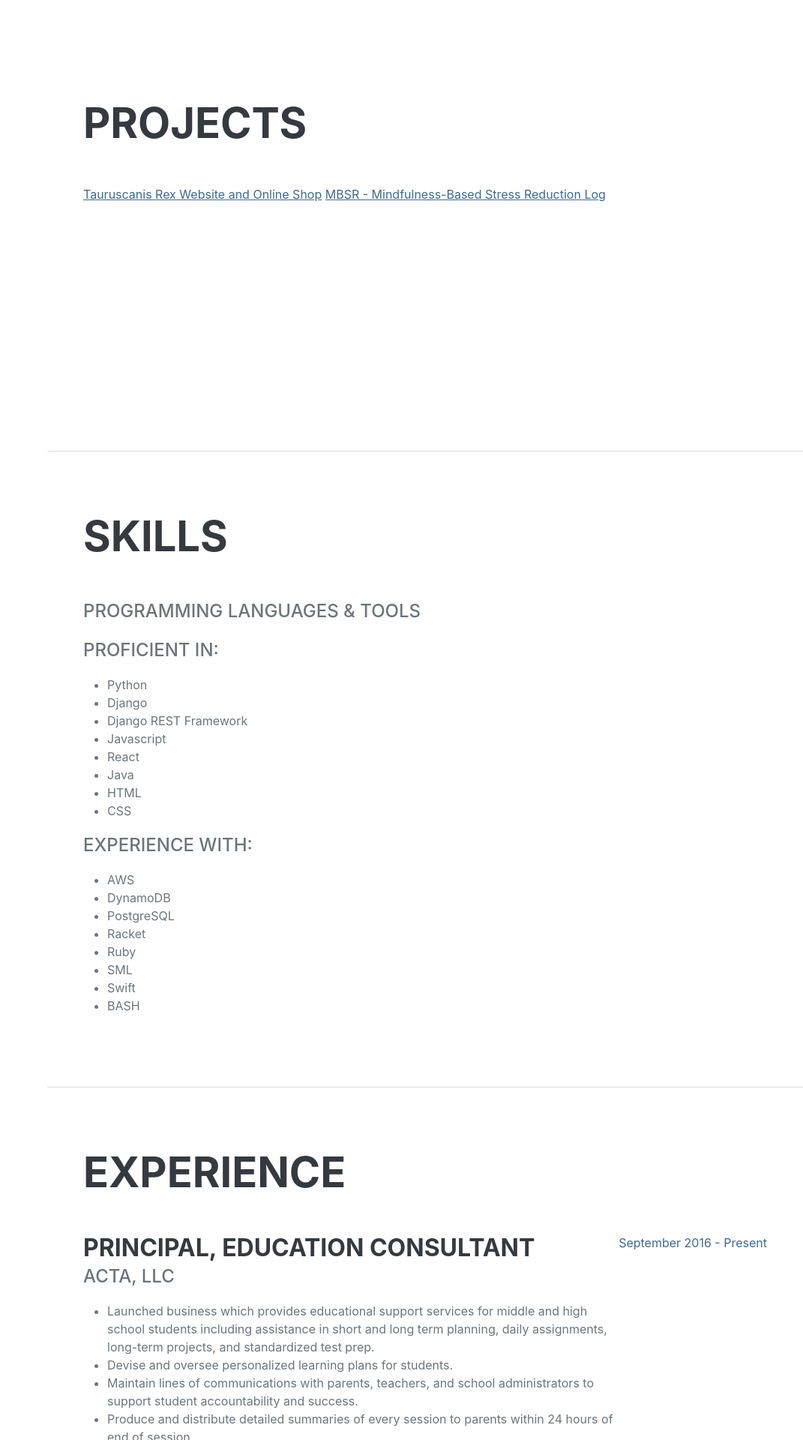
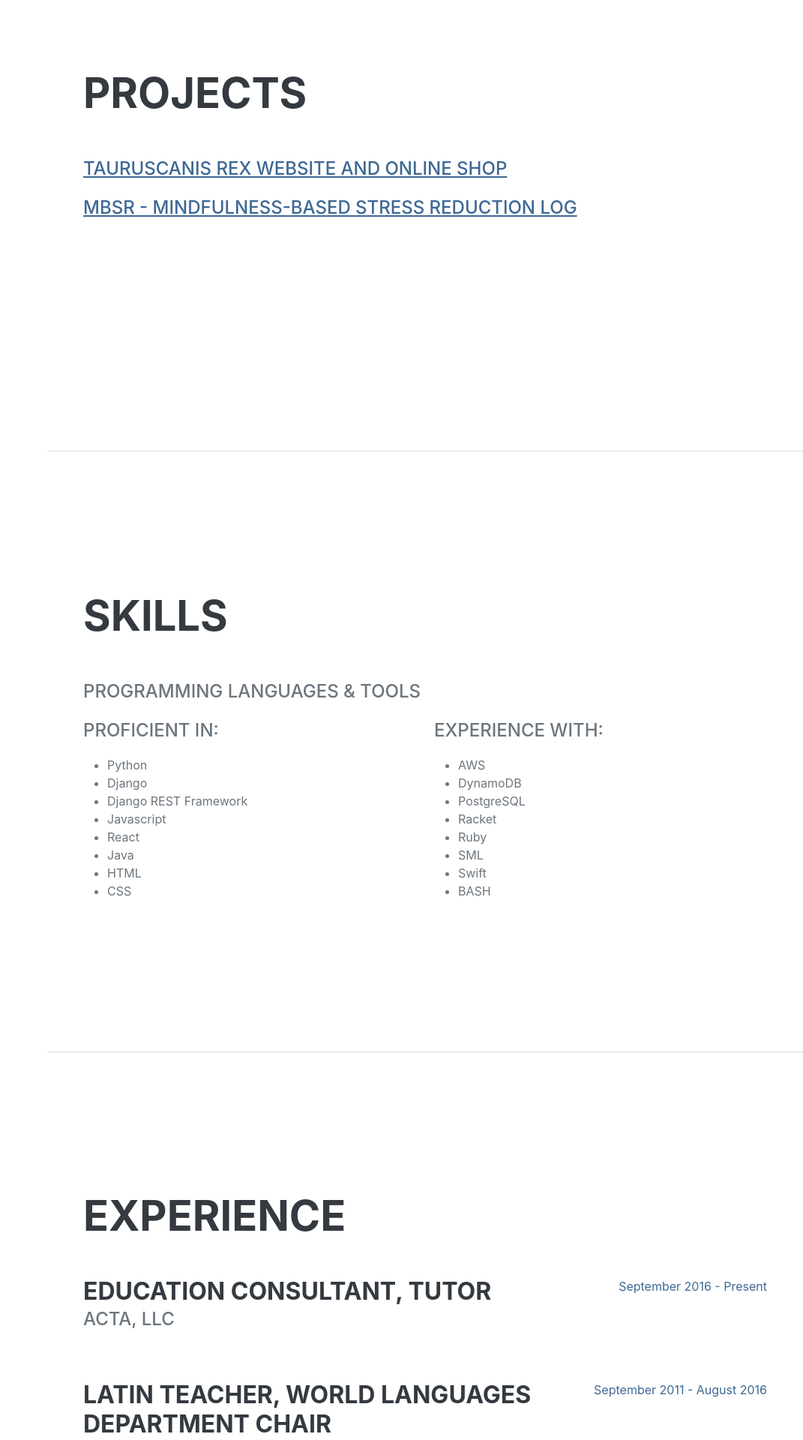
Before and after one commit to TaurusCanis/portfolio_projects, a Django app: page / in a window 1280 px wide. Shown: the part 1000-2920 px from the top of the page at 75% size, without its empty margins (209-1280 px from the left). Run offline with Django 4.2, Linux system fonts and the light colour scheme; parts of the project's set-up code (start-up, migrations or seed data) failed here and were passed over; some libraries are stand-ins or nearby versions; some web fonts are replaced.

Commit message:
updated homepage.html

```diff
--- a/homepage/templates/homepage/homepage.html
+++ b/homepage/templates/homepage/homepage.html
@@ -51,10 +51,12 @@
                         <a href="mailto:name@email.com">name@email.com</a>
                     </div>
 -->
-                    <p class="lead mb-5">I am experienced in leveraging agile frameworks to provide a robust synopsis for high level overviews. Iterative approaches to corporate strategy foster collaborative thinking to further the overall value proposition.</p>
+                    <p class="lead mb-5">
+                        I am a backend web developer with a background in education. For the last six years, I have operated my own tutoring and academic support service. I am seeking an early-career position as a backend Python or Django developer where I can leverage my problem-solving and programming skills.
+                    </p>
                     <div class="social-icons">
-                        <a class="social-icon" href="#!"><i class="fab fa-linkedin-in"></i></a>
-                        <a class="social-icon" href="#!"><i class="fab fa-github"></i></a>
+                        <a class="social-icon" target="blank" href="https://www.linkedin.com/in/acdole/"><i class="fab fa-linkedin-in"></i></a>
+                        <a class="social-icon" target="blank" href="https://github.com/TaurusCanis"><i class="fab fa-github"></i></a>
 <!--
                         <a class="social-icon" href="#!"><i class="fab fa-twitter"></i></a>
                         <a class="social-icon" href="#!"><i class="fab fa-facebook-f"></i></a>
@@ -67,8 +69,12 @@
 			<section class="resume-section" id="projects">
 				<div class="resume-section-content">
 					<h2 class="mb-5">Projects</h2>
+                    <div class="subheading mb-3">
                         <a href="/ecommerce/">Tauruscanis Rex Website and Online Shop</a>
+                    </div>
+                    <div class="subheading mb-3">
                         <a href="/mbsr/">MBSR - Mindfulness-Based Stress Reduction Log</a>
+                    </div>
                 </div>
 			</section>
 			<hr class="m-0" />
@@ -77,6 +83,8 @@
                 <div class="resume-section-content">
                     <h2 class="mb-5">Skills</h2>
                     <div class="subheading mb-3">Programming Languages & Tools</div>
+                    <div class="row">
+                        <div class="col">
                             <div class="subheading mb-3">Proficient in:</div>
                             <ul>
                                 <li>Python</li>
@@ -88,6 +96,8 @@
                                 <li>HTML</li>
                                 <li>CSS</li>
                             </ul>
+                        </div>
+                        <div class="col">
                             <div class="subheading mb-3">Experience with:</div>
                             <ul>
                                 <li>AWS</li>
@@ -99,6 +109,8 @@
                                 <li>Swift</li>
                                 <li>BASH</li>
                             </ul>
+                        </div>
+                    </div>
 <!--
                     <ul class="list-inline dev-icons">
                         <li class="list-inline-item"><i class="fab fa-html5"></i></li>
@@ -144,9 +156,9 @@
                     <h2 class="mb-5">Experience</h2>
                     <div class="d-flex flex-column flex-md-row justify-content-between mb-5">
                         <div class="flex-grow-1">
-                            <h3 class="mb-0">Principal, Education Consultant</h3>
+                            <h3 class="mb-0">Education Consultant, Tutor</h3>
                             <div class="subheading mb-3">Acta, LLC</div>
-							<ul>
+							<!-- <ul>
 								<li>Launched business which provides educational support services for middle and high school students including assistance in short and long term planning, daily assignments, long-term projects, and standardized test prep.</li>
 								<li>Devise and oversee personalized learning plans for students.</li>
 								<li>Maintain lines of communications with parents, teachers, and school administrators to support student accountability and success.</li>
@@ -154,15 +166,15 @@
 								<li>Monitor students’ weekly assignments and progress, following-up when necessary.</li>
 								<li>Developed a system to manage client appointments, billing, and communications using Django, JavaScript, and PostgreSQL.</li>
 								<li>Developed an interactive web application for standardized test prep using Django, JavaScript, and PostgreSQL, which was deployed on Heroku.</li>
-							</ul>
+							</ul>                 -->
                         </div>
                         <div class="flex-shrink-0"><span class="text-primary">September 2016 - Present</span></div>
                     </div>
                     <div class="d-flex flex-column flex-md-row justify-content-between mb-5">
                         <div class="flex-grow-1">
-                            <h3 class="mb-0">New Canaan Country School</h3>
-                            <div class="subheading mb-3">World Languages Department Chair</div>
-                            <p>Capitalize on low hanging fruit to identify a ballpark value added activity to beta test. Override the digital divide with additional clickthroughs from DevOps. Nanotechnology immersion along the information highway will close the loop on focusing solely on the bottom line.</p>
+                            <h3 class="mb-0">Latin Teacher, World Languages Department Chair</h3>
+                            <div class="subheading mb-3">New Canaan Country School</div>
+                            <!-- <p>Capitalize on low hanging fruit to identify a ballpark value added activity to beta test. Override the digital divide with additional clickthroughs from DevOps. Nanotechnology immersion along the information highway will close the loop on focusing solely on the bottom line.</p> -->
                         </div>
                         <div class="flex-shrink-0"><span class="text-primary">September 2011 - August 2016</span></div>
                     </div>
@@ -226,8 +238,8 @@
             <section class="resume-section" id="interests">
                 <div class="resume-section-content">
                     <h2 class="mb-5">Interests</h2>
-                    <p>Apart from being a web developer, I enjoy most of my time being outdoors. In the winter, I am an avid skier and novice ice climber. During the warmer months here in Colorado, I enjoy mountain biking, free climbing, and kayaking.</p>
-                    <p class="mb-0">When forced indoors, I follow a number of sci-fi and fantasy genre movies and television shows, I am an aspiring chef, and I spend a large amount of my free time exploring the latest technology advancements in the front-end web development world.</p>
+                    <p> I've spent my professional career in education - teaching Latin and running a tutoring service over the last ten years. At this point, I am ready to make a career change and join the world of software development. I am versatile, a quick study, eager to learn, and I welcome the opportunity to share how I might be able to contribute to your project and team.</p><br>
+					<p>In addition to programming, I love making and listening to music. I am a huge fan of the Rolling Stones. And, most importantly, by my side, you'll always find my trusty companion, Lester the Bulldog. Lester is nine years old. He loves going to the park, chasing waves at the beach, and, of course, eating and sleeping.</p>
 				</div>
             </section>
             <hr class="m-0" />
```
Lines whose indentation alone changed are shown as unchanged.
